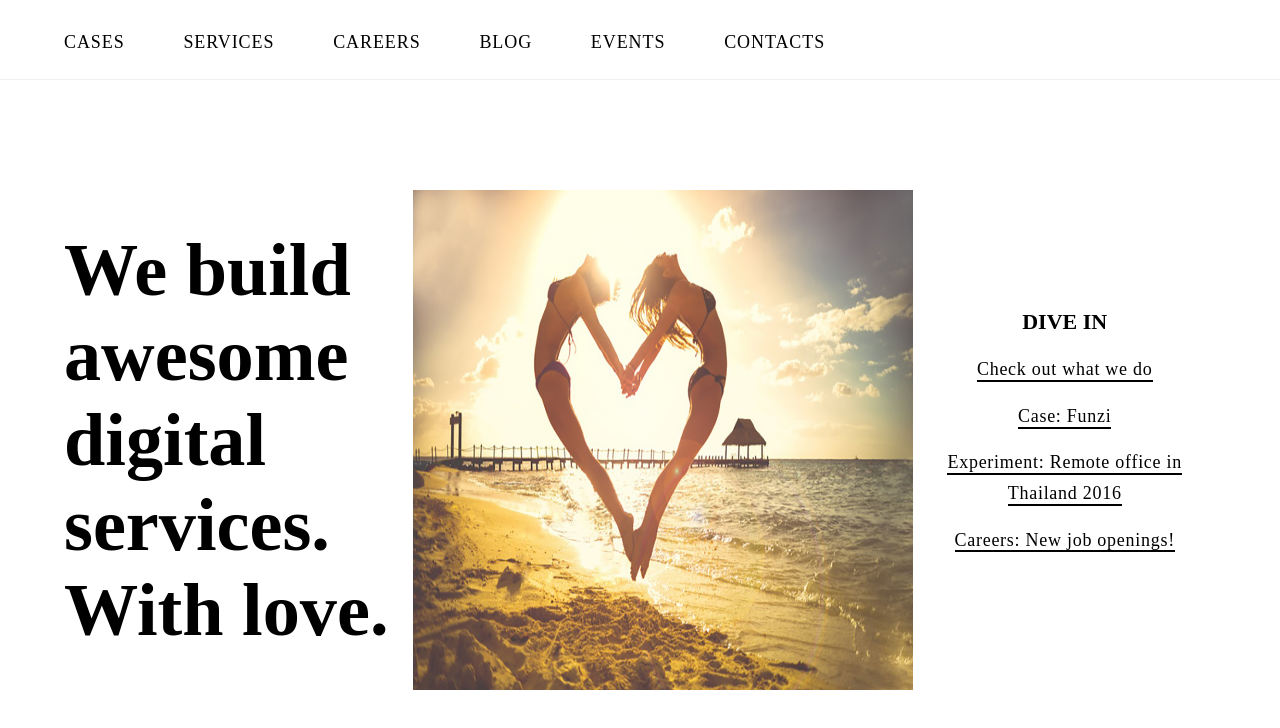
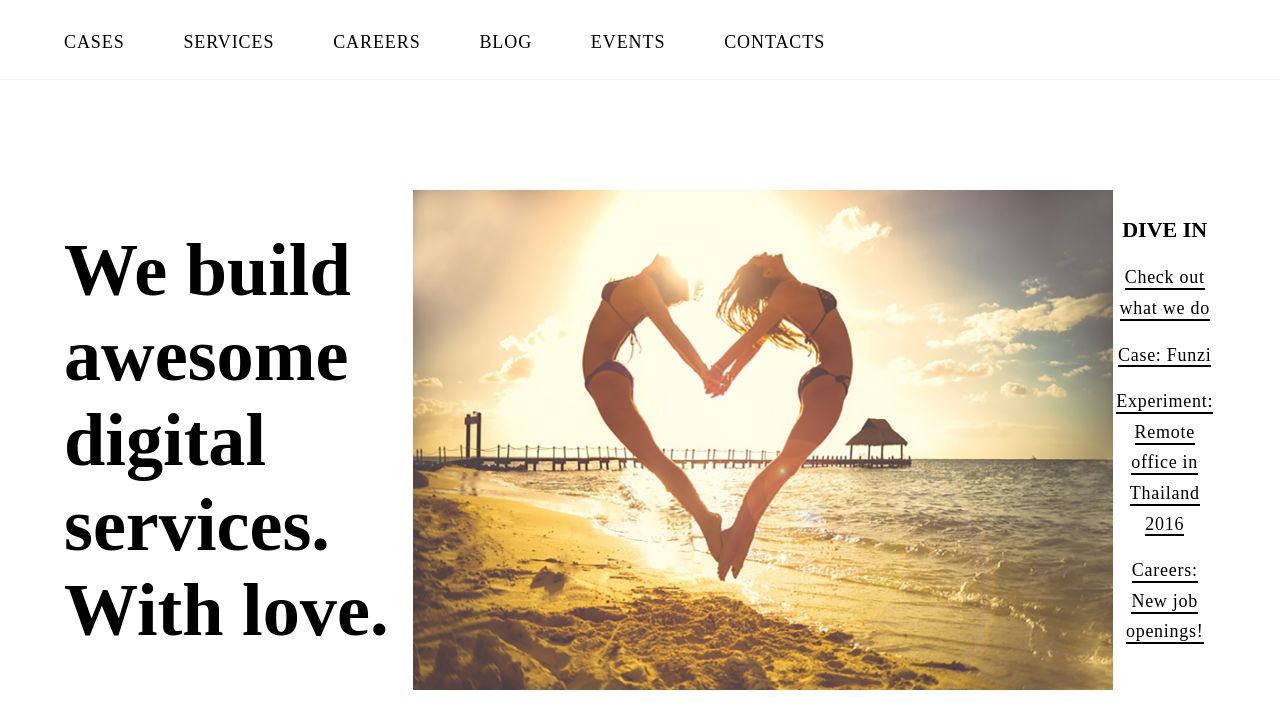
Before and after one commit to Beachers/beachers.github.com, a plain HTML site: page index.html in a window 1280 px wide. Drawn offline with Linux system fonts and the light colour scheme; some icons are missing; a web font is replaced by a local one.

Commit message:
Update index.html

```diff
--- a/index.html
+++ b/index.html
@@ -127,7 +127,7 @@
         <div id="js-first-content" class="main-block">
             <h1 class="page-title"><span> We build</span><span> awesome </span><span> digital</span><span> services.</span><span> With love.</span></h1>
         </div>
-        <img src="/images/sea-beach-holiday-vacation-large-71.jpg" alt="Background image" style="float:left;width:500px;height:500px;">
+        <img src="/images/sea-beach-holiday-vacation-large-71.jpg" alt="Background image" style="float:left;width:700px;height:500px;">
 
         <aside class="page-aside">
             <h3>DIVE IN</h3>
```
